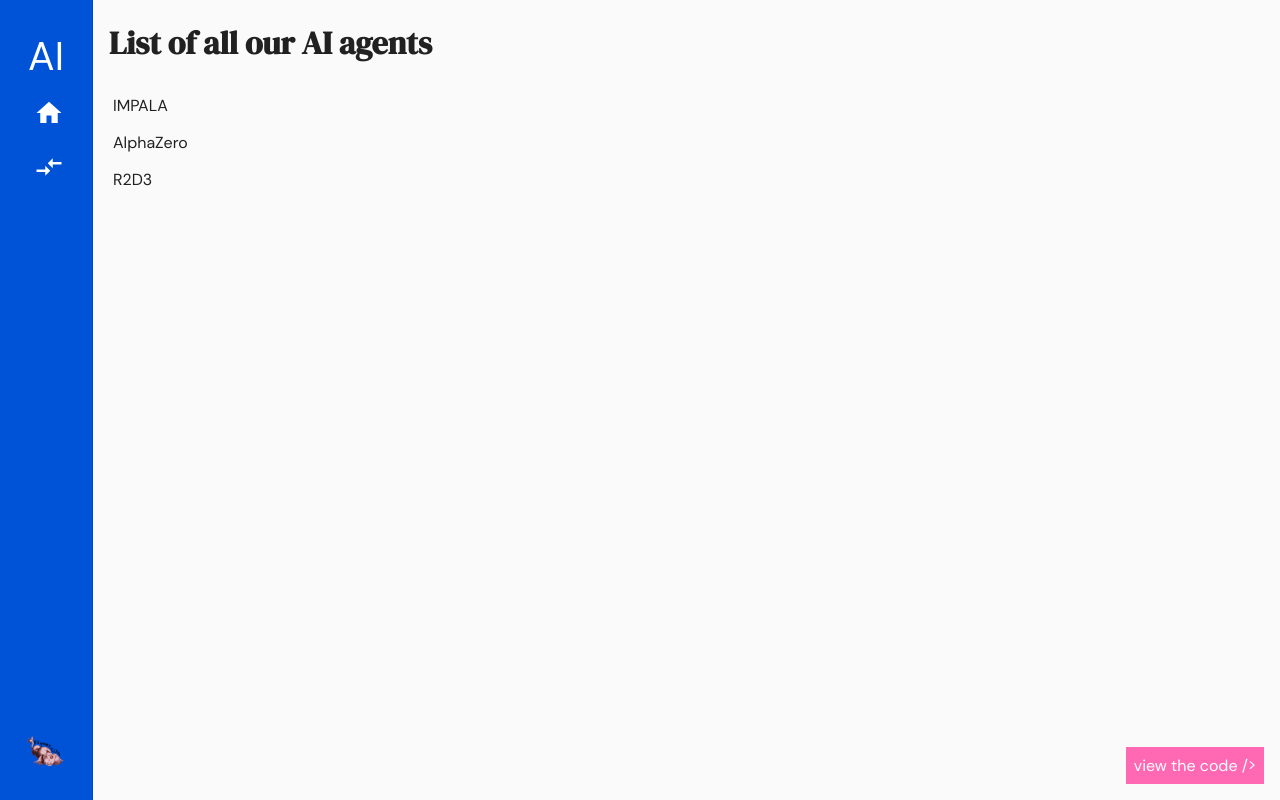
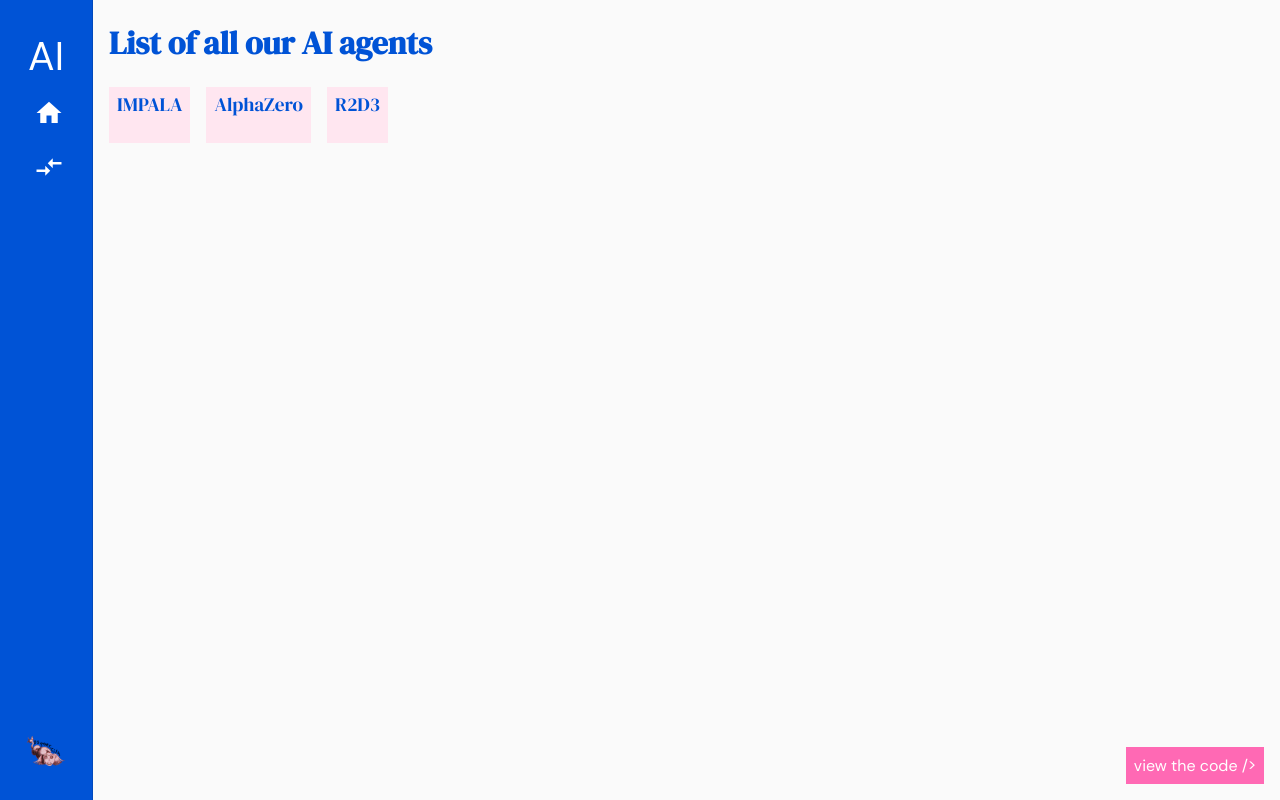
Before and after one commit to mandarini/ai-showcase, an Angular app: page /home in a window 1280 px wide. Built offline with nearby package versions, Linux system fonts and the light colour scheme.

Commit message:
fixed the interactive styles

```diff
--- a/src/app/app.component.scss
+++ b/src/app/app.component.scss
@@ -2,7 +2,6 @@ $deepmind-color: #0053d6;
 
 mat-sidenav-container {
   height: 100vh;
-
   mat-sidenav {
     color: white;
     background: $deepmind-color;
--- a/src/app/components/home/agent-summary/agent-summary.component.html
+++ b/src/app/components/home/agent-summary/agent-summary.component.html
@@ -1,3 +1,3 @@
-<li>
+<div class="agent">
   {{ agent.name }}
-</li>
+</div>
--- a/src/app/components/home/agent-summary/agent-summary.component.scss
+++ b/src/app/components/home/agent-summary/agent-summary.component.scss
@@ -0,0 +1,13 @@
+.agent {
+  height: 48px;
+  background-color: #ffe6f0;
+  margin-right: 16px;
+  padding: 4px 8px;
+  color: #0053d6;
+  cursor: pointer;
+  font-size: larger;
+}
+
+.agent:hover {
+  transform: translateY(-8px);
+}
--- a/src/app/components/home/home.component.html
+++ b/src/app/components/home/home.component.html
@@ -6,6 +6,7 @@
   "
 >
   <h1>List of all our AI agents</h1>
+  <div class="agent-container">
     <ai-agent-summary
       *ngFor="let agent of agentList"
       [routerLink]="['/agent/' + agent.id]"
@@ -13,4 +14,5 @@
       [agent]="agent"
     ></ai-agent-summary>
   </div>
+</div>
 <p *ngIf="(agentListState$ | async) === 'LoadError'">Error loading list</p>
--- a/src/app/components/home/home.component.scss
+++ b/src/app/components/home/home.component.scss
@@ -0,0 +1,4 @@
+.agent-container {
+  display: flex;
+  flex-direction: row;
+}
--- a/src/styles.scss
+++ b/src/styles.scss
@@ -136,6 +136,12 @@ li {
   cursor: pointer;
 }
 
+h1,
+h2,
+h3 {
+  color: $deepmind-color;
+}
+
 li {
   font-family: "Deepmind Sans";
   padding: 8px 0 8px 4px;
```
Lines whose indentation alone changed are shown as unchanged.
